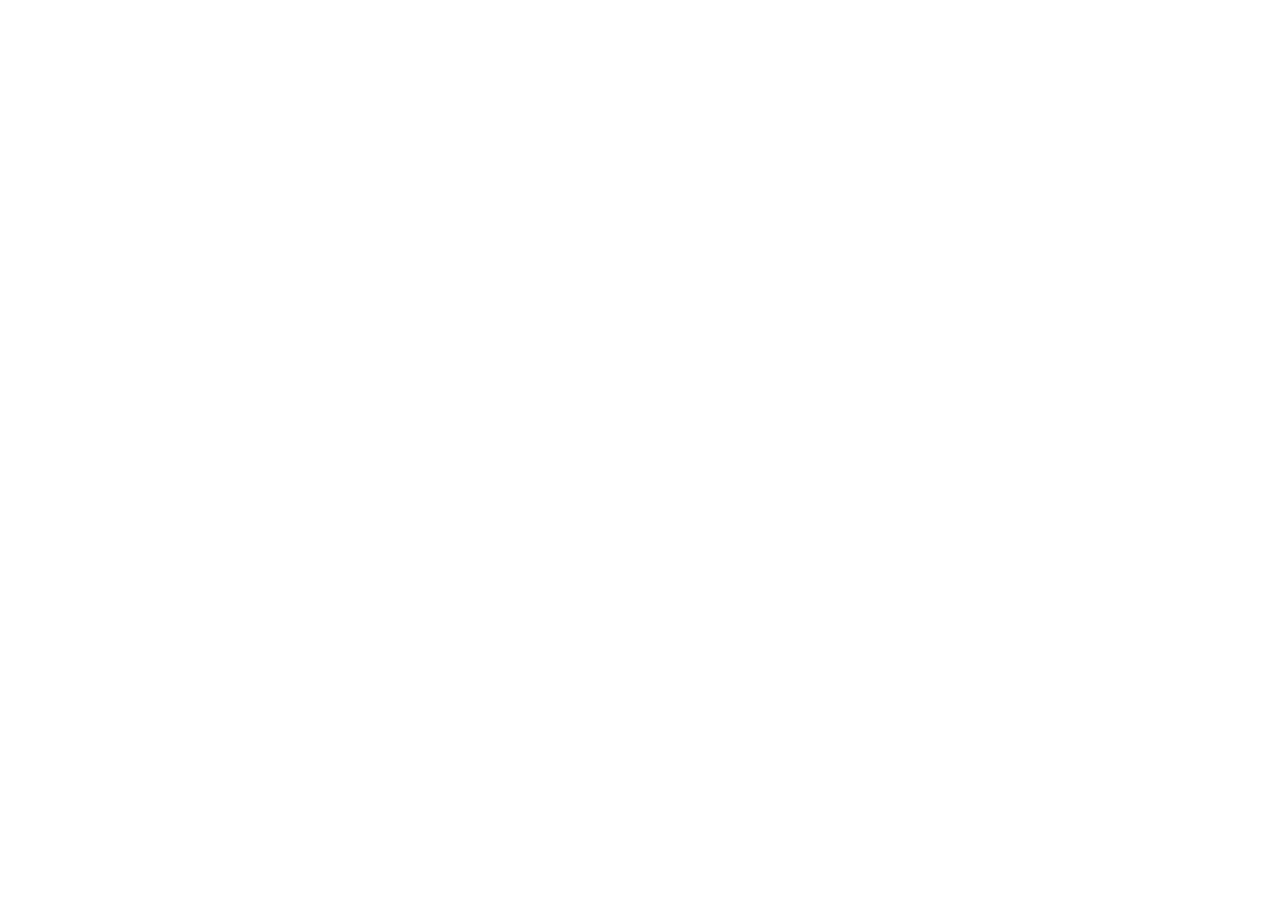
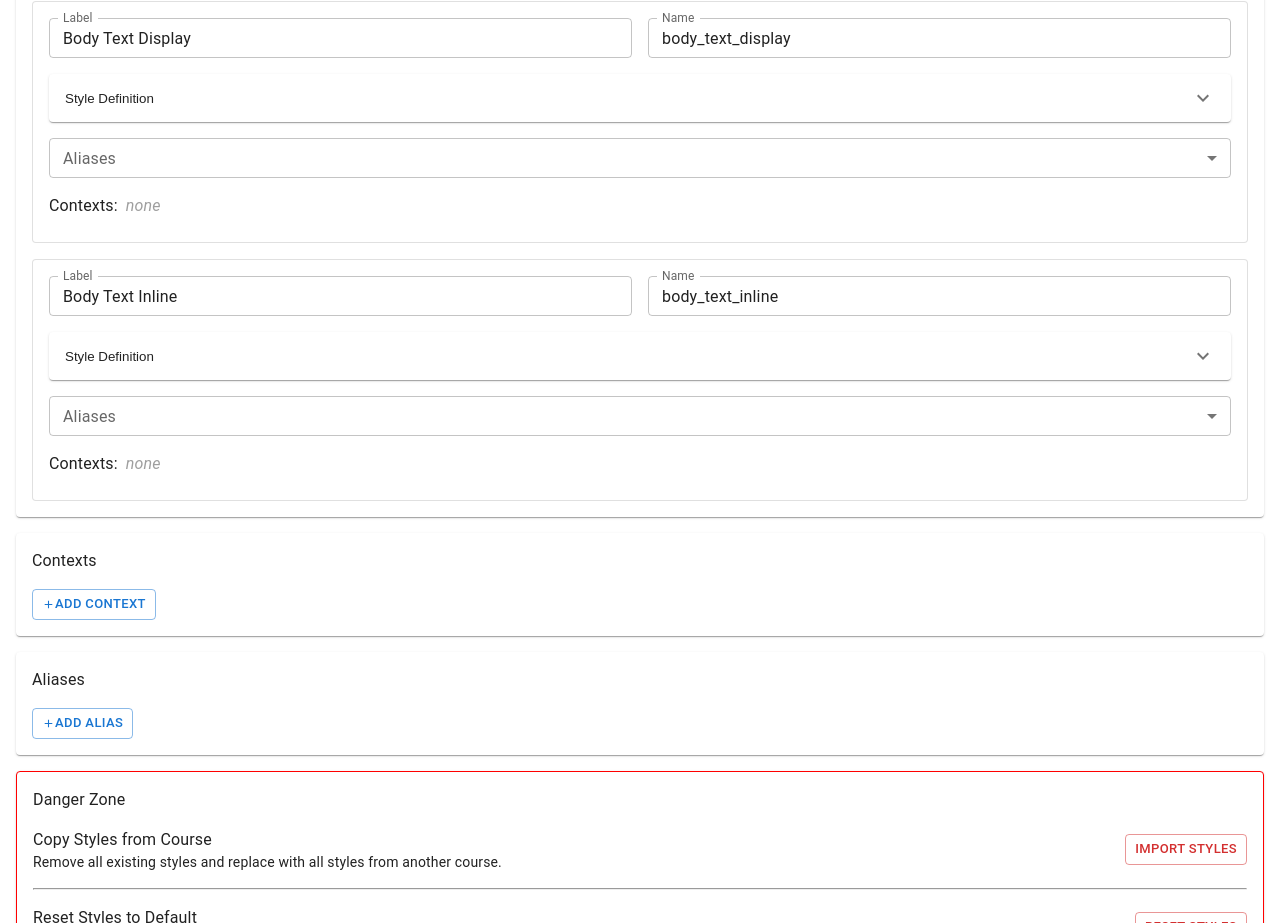
Before and after one commit to SavvasGadgets/modstyles, a React (Create React App) app: page / in a window 1280 px wide. Shown: the part 1877-2800 px from the top of the page. Before the commit the page ends 800 px from the top, so only its background shows below. Built offline with nearby package versions, Linux system fonts and the light colour scheme.

Commit message:
added danger zone

```diff
--- a/src/App.js
+++ b/src/App.js
@@ -1,7 +1,7 @@
 import * as React from 'react'
 import { useState } from 'react'
 import Button from '@mui/material/Button'
-import { Accordion, AccordionDetails, AccordionSummary, Card, CardContent, Chip, Grid2 as Grid, IconButton, MenuItem, Paper, Stack, TextField, Typography } from '@mui/material'
+import { Accordion, AccordionDetails, AccordionSummary, Alert, Card, CardContent, Chip, Grid2 as Grid, IconButton, MenuItem, Paper, Stack, TextField, Typography } from '@mui/material'
 import {
   ExpandMore as ExpandMoreIcon,
   Delete as DeleteIcon,
@@ -12,9 +12,45 @@
   "classes": [
     {
       "label": "A Head",
-      "name": "ahead",
+      "name": "a_head"
+    },
+    {
+      "label": "B Head",
+      "name": "b_head"
+    },
+    {
+      "label": "C Head",
+      "name": "c_head"
+    },
+    {
+      "label": "D Head",
+      "name": "d_head"
+    },
+    {
+      "label": "E Head",
+      "name": "e_head"
+    },
+    {
+      "label": "F Head",
+      "name": "f_head"
+    },
+    {
+      "label": "Body Text",
+      "name": "body_text"
+    },
+    {
+      "label": "Body Text Display",
+      "name": "body_text_display",
       "styles": {
-        "color": "Blue 2"
+        "size": "lg",
+        "fontWeight": "600"
+      }
+    },
+    {
+      "label": "Body Text Inline",
+      "name": "body_text_inline",
+      "styles": {
+        "fontWeight": "700"
       }
     }
   ],
@@ -61,6 +97,141 @@
       <Paper sx={{padding: 2}}>
         <AliasEntries aliases={aliases} onChange={handleAliasesChange} allClasses={classes} allContexts={contexts} />
       </Paper>
+      <Paper sx={{padding: 2, border: '1px solid red'}}>
+        <DangerZone />
+      </Paper>
+    </Stack>
+  )
+}
+
+const DangerZone = () => {
+
+  const isAdmin = true
+
+  return (
+    <Stack spacing={2}>
+      <Typography>Danger Zone</Typography>
+      <ImportSection isAdmin={isAdmin} />
+      <hr />
+      <ResetSection isAdmin={isAdmin} />
+    </Stack>
+  )
+}
+
+const ImportSection = ({ isAdmin }) => {
+
+  const placeholderCourseList = ['Course 1', 'Course 2', 'Course 3']
+
+  const [importButtonDisabled, setImportButtonDisabled] = useState(!isAdmin)
+  const [importAlertVisible, setImportAlertVisible] = useState(false)
+
+  const [selectedCourse, setSelectedCourse] = useState(null)
+
+  const handleImportClick = () => {
+    setImportAlertVisible(true)
+    setImportButtonDisabled(true)
+  }
+
+  const handleSelectedCourseChange = (e) => {
+    setSelectedCourse(e.target.value)
+  }
+
+  const handleImportConfirm = () => {
+    setImportAlertVisible(false)
+    setImportButtonDisabled(false)
+    console.log('import the styles from the selected course: ', selectedCourse)
+  }
+
+  const handleImportCancel = () => {
+    setImportAlertVisible(false)
+    setImportButtonDisabled(false)
+  }
+
+  return (
+    <Stack spacing={2}>
+      <Stack direction="row" spacing={2} alignItems={'center'} justifyContent={'space-between'}>
+        <Stack>
+          <Typography>Copy Styles from Course</Typography>
+          <Typography variant="body2">Remove all existing styles and replace with all styles from another course.</Typography>
+        </Stack>
+        <Stack spacing={2} alignItems={'center'}>
+          <Button disabled={importButtonDisabled} size="small" variant="outlined" color="error" onClick={handleImportClick}>Import Styles</Button>
+        </Stack>
+      </Stack>
+      {importAlertVisible &&
+        <Alert severity="error">
+          <Stack spacing={2}>
+            <Typography>This action will overwrite all existing styles. Are you sure you want to proceed?</Typography>
+            <Stack spacing={2} direction={'row'} alignItems={'center'} justifyContent={'space-between'}>
+              <TextField
+                size="small"
+                fullWidth
+                select
+                name={"aliases"}
+                label={"Course"}
+                value={selectedCourse ?? ''}
+                onChange={handleSelectedCourseChange}
+                >
+                <MenuItem value={''}>&nbsp;</MenuItem>
+                {placeholderCourseList.map((option, index) => (
+                  <MenuItem key={index} value={option}>{option}</MenuItem>
+                ))}
+              </TextField>
+              <Stack spacing={2} direction={'row'}>
+                <Button size="small" variant="outlined" color="error" onClick={handleImportConfirm}>Import</Button>
+                <Button size="small" variant="contained" color="error" onClick={handleImportCancel}>Cancel</Button>
+              </Stack>
+            </Stack>
+          </Stack>
+        </Alert>
+      }
+    </Stack>
+  )
+}
+
+const ResetSection = ({ isAdmin }) => {
+
+  const [resetButtonDisabled, setResetButtonDisabled] = useState(!isAdmin)
+  const [resetAlertVisible, setResetAlertVisible] = useState(false)
+
+  const handleResetClick = () => {
+    setResetAlertVisible(true)
+    setResetButtonDisabled(true)
+  }
+
+  const handleResetConfirm = () => {
+    setResetAlertVisible(false)
+    setResetButtonDisabled(false)
+    console.log('reset all styles to the global defaults')
+  }
+
+  const handleResetCancel = () => {
+    setResetAlertVisible(false)
+    setResetButtonDisabled(false)
+  }
+
+  return (
+    <Stack spacing={2}>
+      <Stack direction="row" spacing={2} alignItems={'center'} justifyContent={'space-between'}>
+        <Stack>
+          <Typography>Reset Styles to Default</Typography>
+          <Typography variant="body2">Remove all existing styles and replace with the default global styles.</Typography>
+        </Stack>
+        <Stack spacing={2} alignItems={'center'}>
+          <Button disabled={resetButtonDisabled} size="small" variant="outlined" color="error" onClick={handleResetClick}>Reset Styles</Button>
+        </Stack>
+      </Stack>
+      {resetAlertVisible &&
+        <Alert severity="error">
+          <Stack spacing={2}>
+            <Typography>This action will overwrite all existing styles. Are you sure you want to proceed?</Typography>
+            <Stack spacing={2} direction={'row'}>
+              <Button size="small" variant="outlined" color="error" onClick={handleResetConfirm}>Reset</Button>
+              <Button size="small" variant="contained" color="error" onClick={handleResetCancel}>Cancel</Button>
+            </Stack>
+          </Stack>
+        </Alert>
+      }
     </Stack>
   )
 }
```
